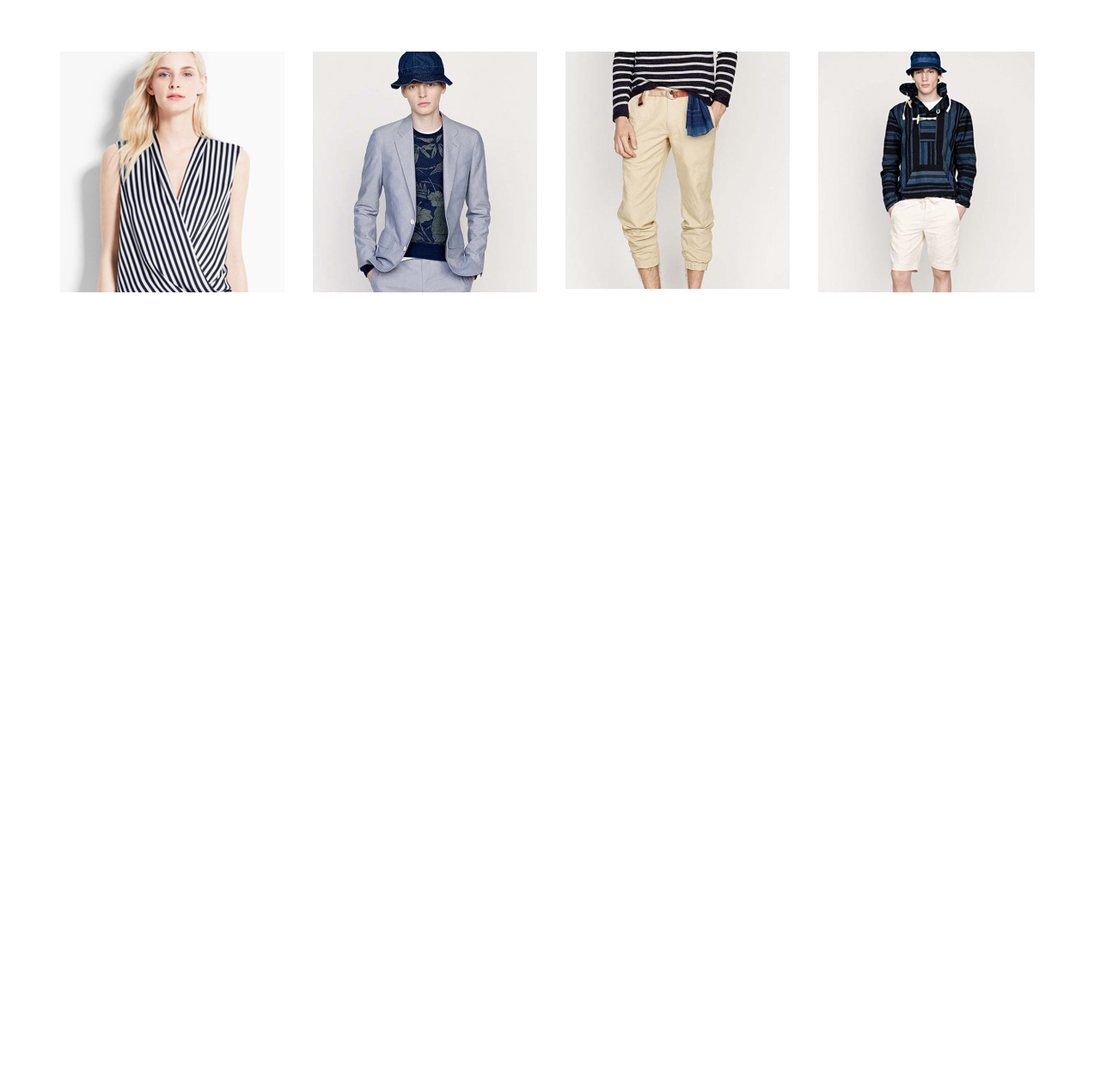
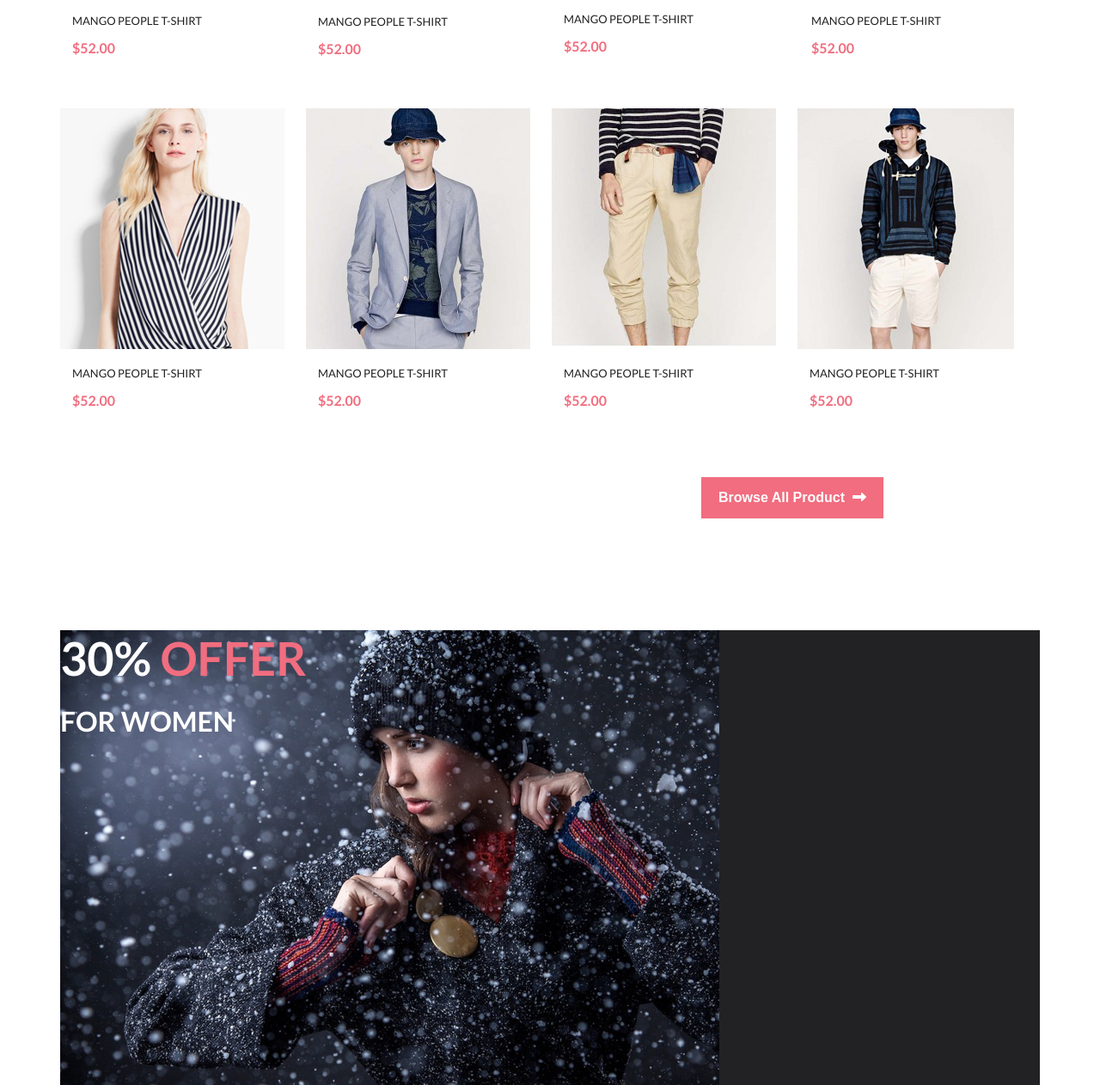
Before and after one commit to makvetok/project--BranD-, a plain HTML site: page index.html in a window 1280 px wide. Shown: the part 1298-2560 px from the top of the page at 86% size. Before the commit the page ends 1641 px from the top, so only its background shows below. Drawn offline with Linux system fonts and the light colour scheme.

Commit message:
Change page
Changes have been added to the page layout

```diff
--- a/index.html
+++ b/index.html
@@ -62,24 +62,69 @@
             <img src="image/main_pic_4.jpg" alt="child" class="main_pic">
         </div> -->
 
-        <div class="products">
+    <div class="products">
 
             <p class="products_title">Fetured Items</p>
             <p class="products_subtitle">Shop for items based on what we featured in this week</p>
             <div class="products_iconTop container">
-                <img src="image/card_1.jpg" alt="card_1" class="products_card">
-                <img src="image/card_2.jpg" alt="card_2" class="products_card">
-                <img src="image/card_3.jpg" alt="card_3" class="products_card">
-                <img src="image/card_4.jpg" alt="card_4" class="products_card">
+                <div class="products_card">
+                    <img src="image/card_1.jpg" alt="card_1">
+                    <p class="products_name">Mango  People  T-shirt</p>
+                    <p class="products_price">$52.00</p>
+                </div>
+                <div class="products_card">
+                    <img src="image/card_2.jpg" alt="card_2">
+                    <p class="products_name">Mango  People  T-shirt</p>
+                    <p class="products_price">$52.00</p>
+                </div>
+                <div class="products_card">
+                    <img src="image/card_3.jpg" alt="card_3">
+                    <p class="products_name">Mango  People  T-shirt</p>
+                    <p class="products_price">$52.00</p>
+                </div>
+                <div class="products_card">
+                    <img src="image/card_4.jpg" alt="card_4">
+                    <p class="products_name">Mango  People  T-shirt</p>
+                    <p class="products_price">$52.00</p>
+                </div>
             </div>
             <div class="products_iconBottom container">
-                <img src="image/card_5.jpg" alt="card_5" class="products_cardBottom">
-                <img src="image/card_6.jpg" alt="card_6" class="products_cardBottom">
-                <img src="image/card_7.jpg" alt="card_7" class="products_cardBottom">
-                <img src="image/card_8.jpg" alt="card_8" class="products_cardBottom">
+                <div class="products_card">
+                    <img src="image/card_5.jpg" alt="card_5" class="products_cardBottom">
+                    <p class="products_name">Mango  People  T-shirt</p>
+                    <p class="products_price">$52.00</p>
+                </div>
+                <div class="products_card">
+                    <img src="image/card_6.jpg" alt="card_6" class="products_cardBottom">
+                    <p class="products_name">Mango  People  T-shirt</p>
+                    <p class="products_price">$52.00</p>
+                </div>
+                <div class="products_card">
+                    <img src="image/card_7.jpg" alt="card_7" class="products_cardBottom">
+                    <p class="products_name">Mango  People  T-shirt</p>
+                    <p class="products_price">$52.00</p>
+                </div>
+                <div class="products_card">
+                    <img src="image/card_8.jpg" alt="card_8" class="products_cardBottom">
+                    <p class="products_name">Mango  People  T-shirt</p>
+                    <p class="products_price">$52.00</p>
+                </div>
             </div>
+            <button class="products_button">Browse All Product<i class="fas fa-long-arrow-alt-right arrow_right"></i></button>
+    </div>
+
+    <div class="discount container">
+
+        <div class="banner">
+            <p class="banner_text">30% <span class="banner_highlight">OFFER</span>
+            <br><span class="banner_gender">FOR WOMEN</span></p>
         </div>
 
-    </main>
+        <div class="advantages">
+
+        </div>
+
+    </div>
+
 </body>
 </html>
--- a/style/index.css
+++ b/style/index.css
@@ -249,6 +249,7 @@ body {
 
         .products_iconTop{
             margin-top: 60px;
+            display: flex;
 
         }
 
@@ -262,8 +263,107 @@ body {
 
         .products_iconBottom{
             margin-top: 60px;
+            display: flex;
         }
 
             .products_cardBottom:not(:first-child){
                 padding-left: 30px;
             }
+
+            .products_name{
+                color: #222222;
+                /* font-family: Lato; */
+                font-size: 13px;
+                font-weight: 400;
+                /* font-style: normal; */
+                letter-spacing: normal;
+                /* line-height: normal; */
+                /* text-align: center; */
+                text-transform: uppercase;
+                margin-top: 17px;
+                padding-left: 14px;
+            }
+
+            .products_price{
+                color: #f16d7f;
+                /* font-family: Lato; */
+                font-size: 16px;
+                font-weight: 700;
+                /* font-style: normal; */
+                letter-spacing: normal;
+                /* line-height: normal; */
+                /* text-align: center; */
+                text-transform: uppercase;
+                margin-top: 14px;
+                padding-left: 14px;
+            }
+
+            .products_button{
+                width: 212px;
+                height: 48px;
+                background-color: #f16d7f;
+                appearance: none;
+                border: 0;
+                border-radius: 0;
+                padding: 8px 16px;
+                color: #ffffff;
+                /* font-family: Lato; */
+                font-size: 16px;
+                font-weight: 700;
+                font-style: normal;
+                letter-spacing: normal;
+                /* line-height: 54px; */
+                text-align: center;
+                /* margin-right: 9px; */
+                margin-top: 80px;
+                /* display: flex */
+                /* align-items: center; */
+                margin-left: 816px;
+            }
+
+                .arrow_right{
+                    margin-left: 9px;
+                }
+
+    .discount{
+        display: flex;
+        /* position: relative; */
+        margin-top: 130px;
+
+    }
+
+        .banner{
+            width: 767px;
+            height: 529px;
+            background-image: url(../image/banner.jpg);
+            /* display: flex; */
+            /* position: absolute; */
+        }
+
+            .banner_text{
+                color: #ffffff;
+                /* font-family: Lato; */
+                font-size: 54px;
+                font-weight: 700;
+                /* font-style: normal; */
+                /* letter-spacing: normal; */
+                /* line-height: normal; */
+                /* text-align: left; */
+                text-transform: uppercase;
+            }
+
+                .banner_highlight{
+                    color: #f16d7f;
+                }
+
+                .banner_gender{
+                    font-size: 32px;
+                }
+
+        .advantages{
+            width: 373px;
+            height: 529px;
+            background-color: #222224;
+            /* position: absolute;
+            left: 1149px; */
+        }
```
Also changed, not shown: image/banner.jpg (added), image/full_banner.jpg (added).
